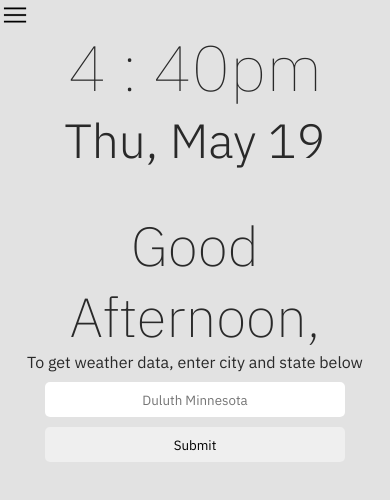
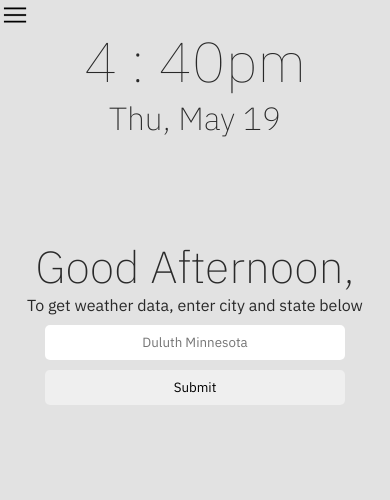
Before and after one commit to jon-tschida/Improved-New-Tab, a React (Create React App) app: page / in a window 390 px wide. Shown: the top 500 px of the page. Built offline with nearby package versions, Linux system fonts and the light colour scheme; no server answers; the HTML template or start-up script is replaced by a standard one.

Commit message:
Updated CSS
Added query rules for mobile devices. Added a bg color to the settings menu on mobile

```diff
--- a/src/index.css
+++ b/src/index.css
@@ -6,7 +6,7 @@
 
 /* Half page spacing  */
 :root {
-  --segment-spacing: 10%;
+  --segment-spacing: 8%;
 }
 
 /* font-family: 'IBM Plex Sans', sans-serif; */
@@ -270,13 +270,14 @@ button:hover {
   }
 }
 
-@media screen and (max-height: 700px) {
+/* Generic rule for most phones */
+@media screen and (min-width: 300px) and (max-width: 450px) {
   .date-time {
-    padding-bottom: 8%;
+    padding-bottom: 25%;
   }
 
   .date {
-    font-size: 2.5rem;
+    font-size: 2rem;
     font-weight: 200;
     text-align: center;
   }
@@ -288,11 +289,19 @@ button:hover {
   }
 
   .greeting--header {
-    font-size: 50px;
+    font-size: 2.8rem;
     font-weight: 200;
   }
 
   .bottom-half {
-    padding-top: 8%;
+    padding-top: 25%;
+  }
+
+  .price-list {
+    font-size: 18px;
+  }
+
+  .menu-list {
+    background-color: rgb(178, 178, 178);
   }
 }
```
